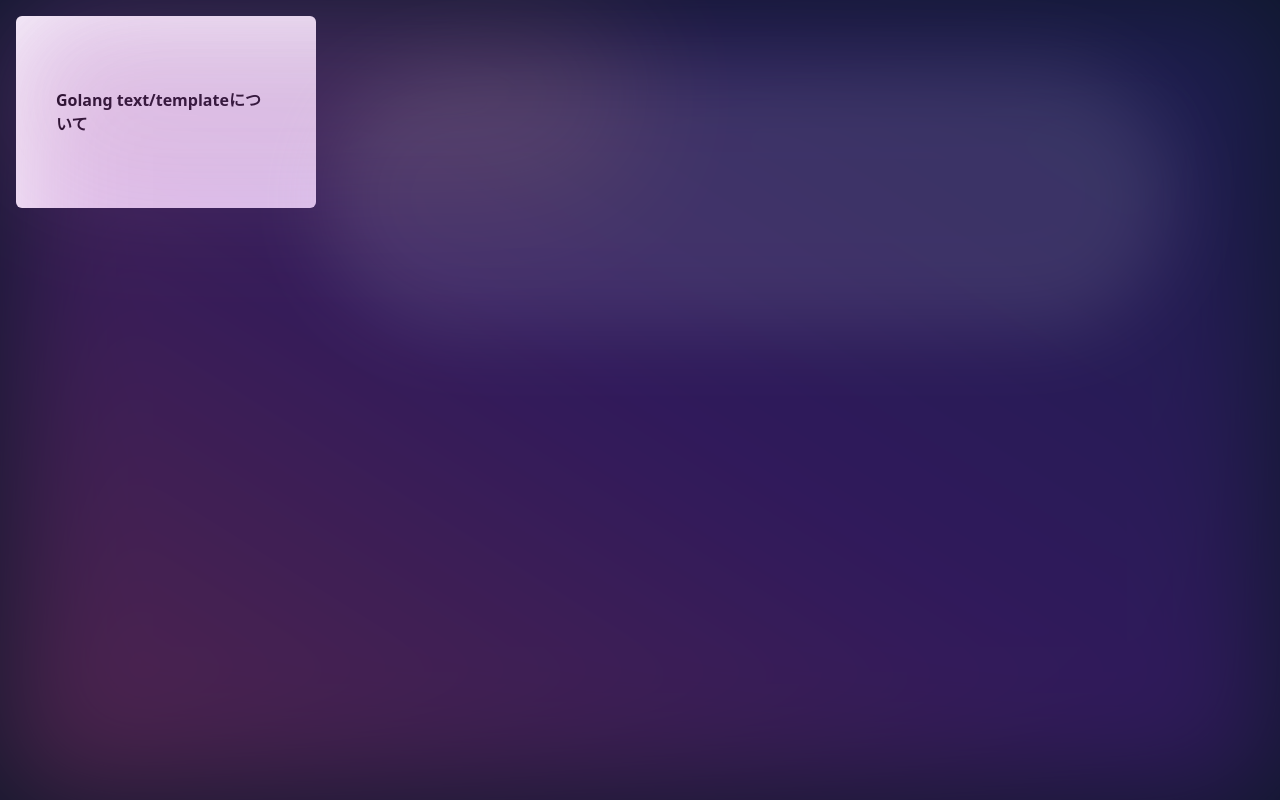
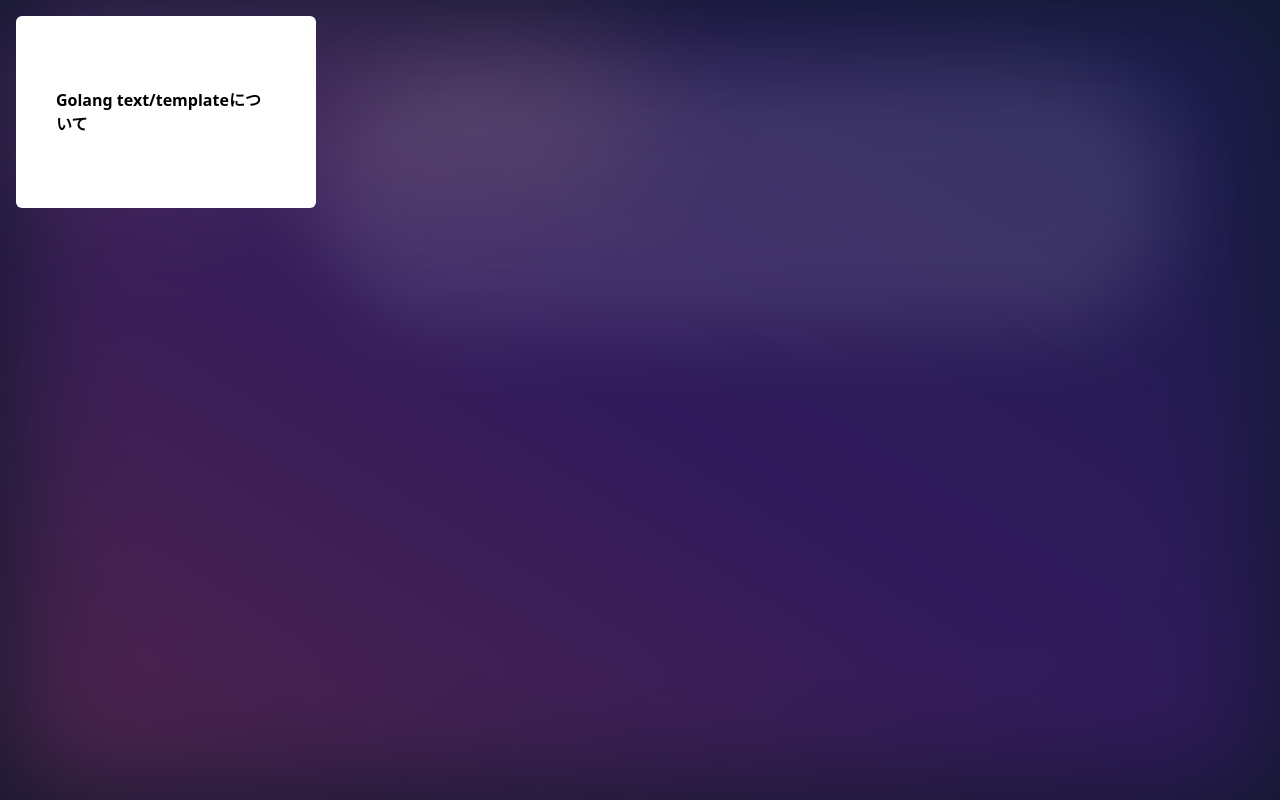
Before and after one commit to naonao2323/blog, a React (Create React App) app: page / in a window 1280 px wide. Built offline with nearby package versions, Linux system fonts and the light colour scheme.

Commit message:
tmpp (#9)

```diff
--- a/src/layout/content.tsx
+++ b/src/layout/content.tsx
@@ -5,8 +5,10 @@ interface ContentProps {
 export default function Content({props}: {props: ContentProps}) {
     const handleVibrate = () => {
         if ("vibrate" in navigator) {
+            console.log("aaaaaaaaaaaaaa")
             navigator.vibrate(10000);
           } else {
+            console.log("bbbbbbbbbbbbbbb")
             alert("Vibration API is not supported on this device.");
         }
     };
@@ -20,7 +22,7 @@ export default function Content({props}: {props: ContentProps}) {
     };
     return (
     <div className={`min-h-screen min-w-full z-${props.zIndex} grid grid-cols-1 gap-4 md:grid-cols-4 2xl:grid-cols-6 p-4 w-1/4 mx-auto`}>
-        <div className={`border-opacity-5 border-solid border-stone-100 h-48 flex items-center justify-center p-10 bg-white rounded-md z-${popup(props.zIndex)}`} onTouchStart={handleVibrate} >
+        <div className={`border-opacity-5 border-solid border-stone-100 h-48 flex items-center justify-center p-10 bg-white rounded-md z-30`} onTouchStart={handleVibrate} >
             <h1 className="font-bold rounded-sm">Golang text/templateについて</h1>
         </div>
     </div>
```
